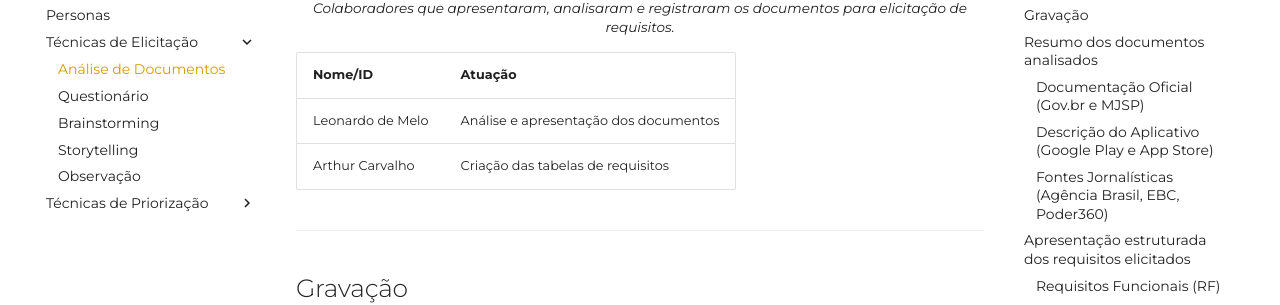
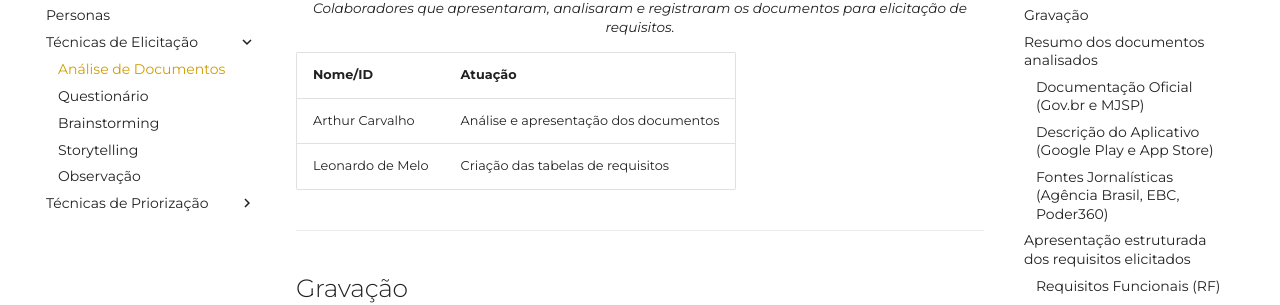
Before and after one commit to Requisitos-de-Software/2025.1-CelularSeguro, an MkDocs documentation site: the page built from Docs/documento-elicitacao/AnalisedeDocumentos.md, in a window 1280 px wide and 900 px high, scrolled down 984 px. Shown: the part 147-452 px from the top of the window. Built offline with MkDocs 1.6.1 and Material for MkDocs 9.7.7, drawn with Linux system fonts in a browser that asks for light colours; comment, search, counter and statistics services are not loaded.

Commit message:
Fix/Correção de funções

```diff
--- a/Docs/documento-elicitacao/AnalisedeDocumentos.md
+++ b/Docs/documento-elicitacao/AnalisedeDocumentos.md
@@ -25,8 +25,8 @@ Por fim, a equipe conduziu uma validação interna dos itens extraídos, revisan
 
 | **Nome/ID**      | **Atuação**                           |
 | ---------------- | ------------------------------------- |
-| Leonardo de Melo | Análise e apresentação dos documentos |
-| Arthur Carvalho  | Criação das tabelas de requisitos |
+| Arthur Carvalho  | Análise e apresentação dos documentos |
+| Leonardo de Melo | Criação das tabelas de requisitos     |
 
 ---
 
```
